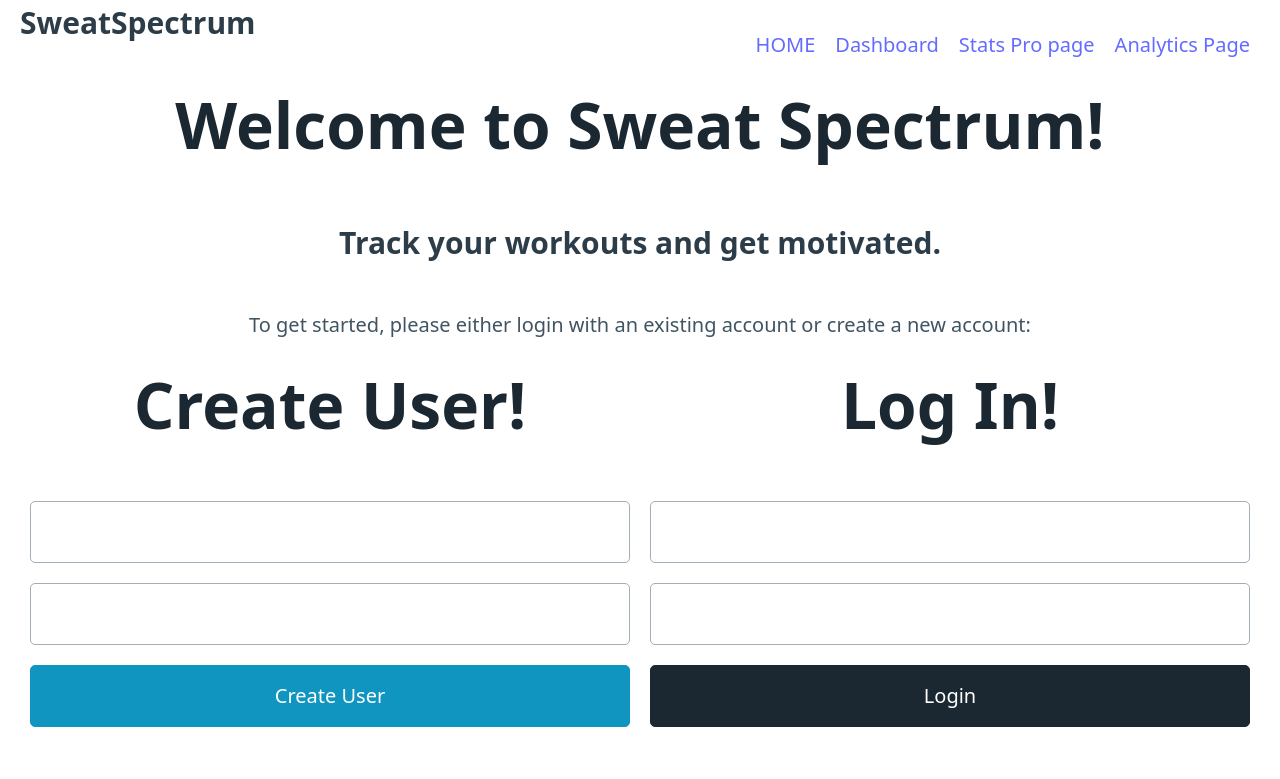
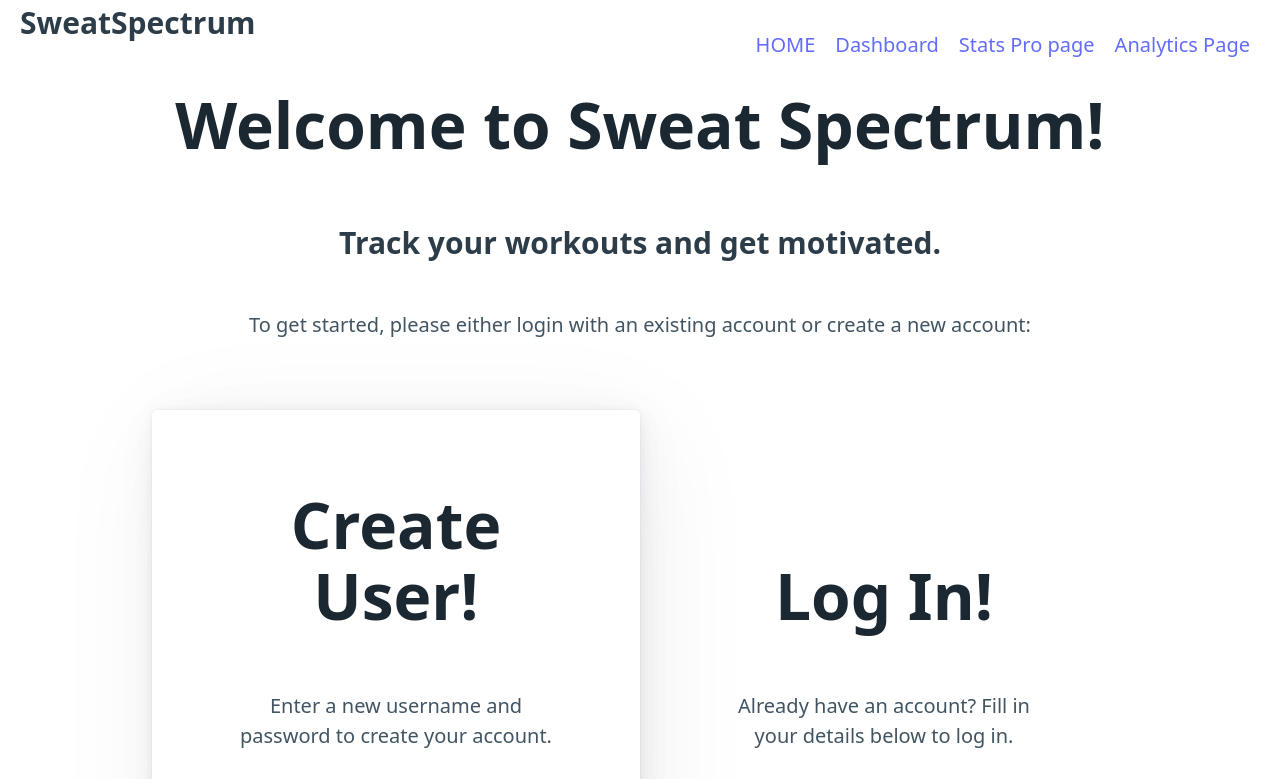
Before and after one commit to Dominik137/Sweat-Spectrum-FullStack-Project, a React (Vite) app in the folder Frontend/SweatSpectrum/: page / in a window 1280 px wide. Shown: the top 779 px of the page. Built offline with nearby package versions, Linux system fonts and the light colour scheme; no server answers.

Commit message:
frontend updates to login page

```diff
--- a/Frontend/SweatSpectrum/src/components/login.jsx
+++ b/Frontend/SweatSpectrum/src/components/login.jsx
@@ -90,43 +90,51 @@ function handleLogout(id){
         </>
         :
         <>
-          <div >
+        <div>
+          <article className="test">
               <h1>
                 Create User!
               </h1>
+              <p>Enter a new username and password to create your account.</p>
               <form onSubmit={handleCreateUser}>
               <input
                 type="text"
+                placeholder="Create Username"
                 value={createUsername}
                 onChange={(e) => setCreateUsername(e.target.value)}
               />
               <input
                 type="password"
+                placeholder="Create Password"
                 value={createPassword}
                 onChange={(e) => setCreatePassword(e.target.value)}
               />
               <button role="button" class="contrast" type="submit" className="btn-green">Create User</button>
               <h3>{usernameStatus}</h3>
             </form>
-          </div>
-          <div>
+          </article>
+          <div className = "test">
           <h1>
                 Log In!
               </h1>
+              <p>Already have an account? Fill in your details below to log in. </p>
         <form onSubmit={handleSubmit}>
           <input
             type="text"
+            placeholder="Username"
             value={loginUsername}
             onChange={(e) => setLoginUsername(e.target.value)}
           />
            <input
             type="password"
+            placeholder="Password"
             value={loginPassword}
             onChange={(e) => setLoginPassword(e.target.value)}
           />
           <button role="button" class="contrast" type="submit">Login</button>
           <h3>{logInStatus}</h3>
         </form>
+        </div>
         </div>
         </>
       }
--- a/Frontend/SweatSpectrum/src/index.css
+++ b/Frontend/SweatSpectrum/src/index.css
@@ -12,6 +12,12 @@
   -webkit-font-smoothing: antialiased;
   -moz-osx-font-smoothing: grayscale;
 } */
+
+.test{
+  max-width: 40% ;
+  display: inline-block;
+  padding: 4em;
+}
 
 a {
   font-weight: 500;
```
